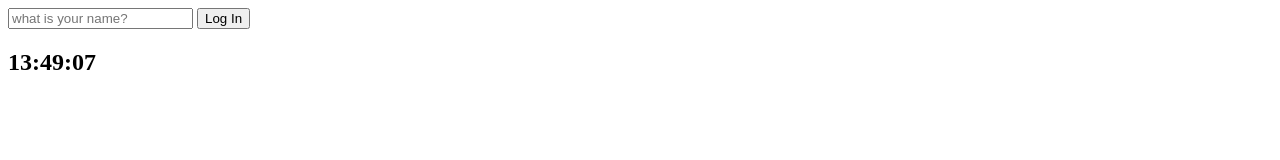
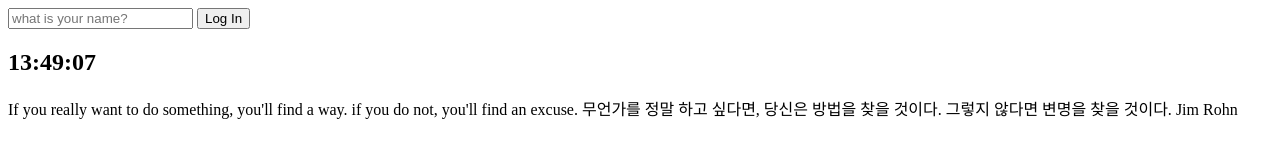
Before and after one commit to TaeminChoe/clone_momentum, a plain HTML site: page index.html in a window 1280 px wide. Drawn offline with Linux system fonts and the light colour scheme.

Commit message:
make quote function

```diff
--- a/index.html
+++ b/index.html
@@ -20,7 +20,13 @@
 		</form>
 		<h2 id="clock">00:00:00</h2>
 		<h1 id="greeting" class="hidden"></h1>
+		<div class="quote">
+			<span id="eng"></span>
+			<span id="kor"></span>
+			<span id="author"></span>
+		</div>
 		<script src="./js/greetings.js"></script>
 		<script src="./js/clock.js"></script>
+		<script src="./js/quotes.js"></script>
 	</body>
 </html>
--- /dev/null
+++ b/js/quotes.js
@@ -0,0 +1,78 @@
+const quotes = [
+	{
+		quote: 'I never dreamed about success, I worked for it.',
+		description:
+			'나는 결코 성공에 대해 꿈꾸지 않았다. 나는 꿈을 위해 행동했다.',
+		author: ' Estee Lauder',
+	},
+	{
+		quote: 'Do not try to be original, just try to be good.',
+		description: '독특한 사람이 되려 하지 말아라. 좋은 사람이 되도록 해라.',
+		author: 'Paul Rand',
+	},
+	{
+		quote: 'Do not be afraid to give up the good to go for the great.',
+		description:
+			'더 좋은 것을 쫒기 위해 좋은 것을 바라는 것을 두려워하지 마라.',
+		author: 'John D.Rockefeller',
+	},
+	{
+		quote:
+			'If you cannot fly than run. If you cannot run, then walk. And, if you cannot walk, then crawl, but whatever you do, you have to keep moving forward.',
+		description:
+			'날지 못하면 달려라. 달리지 못하면 걸어라. 그리고 걷지 못하면 기어라. 당신이 무엇을 하든 앞으로 가야 한다는 것만 명심해라.',
+		author: 'Matin Luther King Jr.',
+	},
+	{
+		quote:
+			'Our greatest weakness lies in giving up. The most certain way to succeed is always to try just one more time.',
+		description:
+			'우리의 최대 약점은 포기다. 성공으로 가는 가장 확실한 방법은 언제든지 한번 더 시도해보는 것이다.',
+		author: 'Thomas Edison',
+	},
+	{
+		quote:
+			'The fastest way to change yourself is to hang out with people who are already the way you want to be.',
+		description:
+			'자신을 가장 빨리 변화시키는 방법은 당신이 되고 싶은 모습을 하고 있는 사람들과 어울리는 것이다.',
+		author: 'Reid Hoffman',
+	},
+	{
+		quote:
+			"Money is like gasoline during a road trip. you do not want to run out of gas on your trip, but you're not doing a tour of gas stations.",
+		description:
+			'돈은 자동차 여행의 휘발유 같은 것이다. 여행 중에 휘발유가 떨어지는 것을 원치 않지만, 주유소를 위한 여행을 하고 있는 것은 아니다.',
+		author: "Tim O'Reilly",
+	},
+	{
+		quote:
+			'Some people dream of success, while other people get up every morning and make it happen.',
+		description:
+			'성공을 꿈꾸는 사람들도 있지만, 매일 아침에 일어나 꿈을 실현시키는 사람들도 있다.',
+		author: 'Wayne HUizengs',
+	},
+	{
+		quote:
+			'The only thing worse than starting something and failing ... is not starting something.',
+		description:
+			'무언가를 시작하고 실패하는 것보다 더 나쁜 것은... 아무것도 시작하지 않는 것이다.',
+		author: 'Seth Godin',
+	},
+	{
+		quote:
+			"If you really want to do something, you'll find a way. if you do not, you'll find an excuse.",
+		description:
+			'무언가를 정말 하고 싶다면, 당신은 방법을 찾을 것이다. 그렇지 않다면 변명을 찾을 것이다.',
+		author: 'Jim Rohn',
+	},
+];
+
+const quote_eng = document.querySelector('#eng');
+const quote_kor = document.querySelector('#kor');
+const author = document.querySelector('#author');
+
+const todayQuote = quotes[Math.floor(Math.random() * quotes.length)];
+
+quote_eng.innerText = todayQuote.quote;
+quote_kor.innerText = todayQuote.description;
+author.innerText = todayQuote.author;
```
Also changed, not shown: 1 other file.
